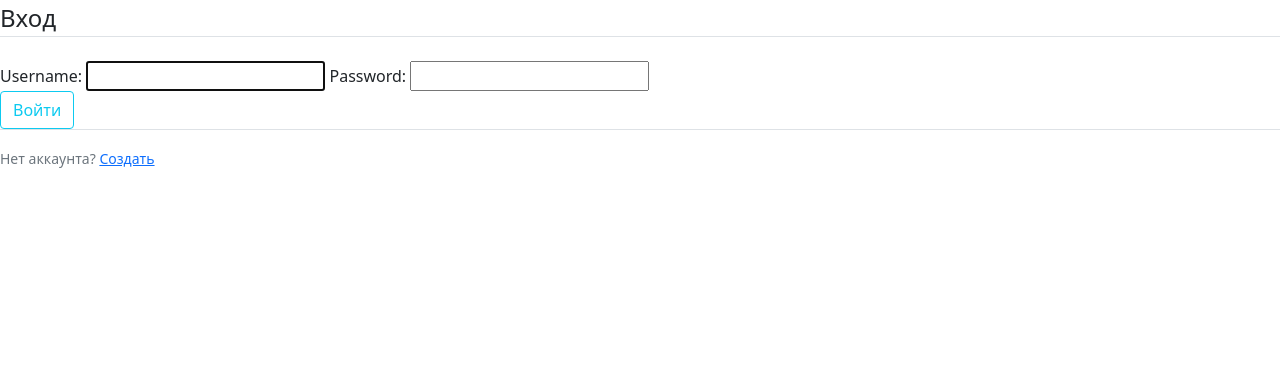
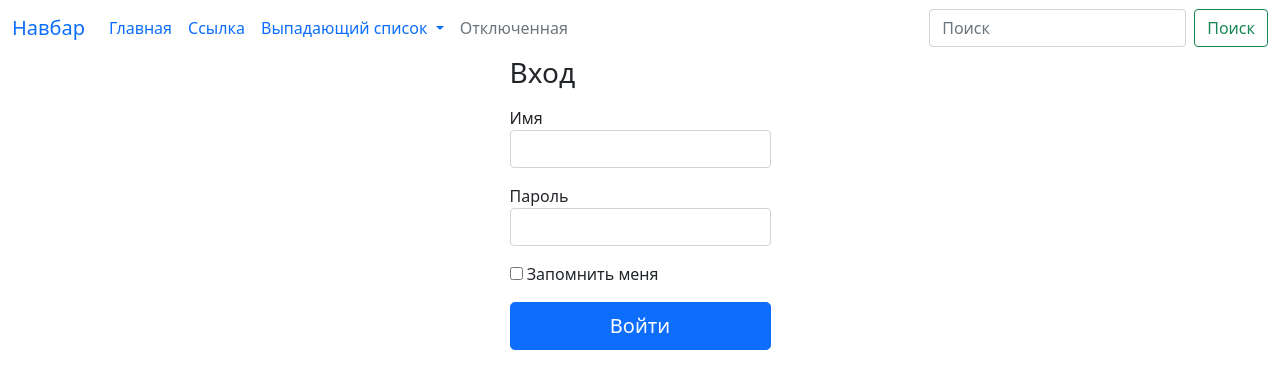
Before and after one commit to pwnd27/videoblog_django, a Django app: page /users/login/ in a window 1280 px wide. Shown: the top 389 px of the page. Run offline with Django 4.2, Linux system fonts and the light colour scheme.

Commit message:
override forms

```diff
--- a/videoblog/templates/base.html
+++ b/videoblog/templates/base.html
@@ -8,6 +8,44 @@
     <title>{% block title %}Hello, world!{% endblock %}</title>
   </head>
   <body>
+    <header>
+      <nav class="navbar navbar-expand-lg bg-body-tertiary">
+        <div class="container-fluid">
+          <a class="navbar-brand" href="#">Навбар</a>
+          <button class="navbar-toggler" type="button" data-bs-toggle="collapse" data-bs-target="#navbarSupportedContent" aria-controls="navbarSupportedContent" aria-expanded="false" aria-label="Переключатель навигации">
+            <span class="navbar-toggler-icon"></span>
+          </button>
+          <div class="collapse navbar-collapse" id="navbarSupportedContent">
+            <ul class="navbar-nav me-auto mb-2 mb-lg-0">
+              <li class="nav-item">
+                <a class="nav-link active" aria-current="page" href="#">Главная</a>
+              </li>
+              <li class="nav-item">
+                <a class="nav-link" href="#">Ссылка</a>
+              </li>
+              <li class="nav-item dropdown">
+                <a class="nav-link dropdown-toggle" href="#" role="button" data-bs-toggle="dropdown" aria-expanded="false">
+                  Выпадающий список
+                </a>
+                <ul class="dropdown-menu">
+                  <li><a class="dropdown-item" href="#">Действие</a></li>
+                  <li><a class="dropdown-item" href="#">Другое действие</a></li>
+                  <li><hr class="dropdown-divider"></li>
+                  <li><a class="dropdown-item" href="#">Что-то еще здесь</a></li>
+                </ul>
+              </li>
+              <li class="nav-item">
+                <a class="nav-link disabled">Отключенная</a>
+              </li>
+            </ul>
+            <form class="d-flex" role="search">
+              <input class="form-control me-2" type="search" placeholder="Поиск" aria-label="Поиск">
+              <button class="btn btn-outline-success" type="submit">Поиск</button>
+            </form>
+          </div>
+        </div>
+      </nav>
+    </header>
     {% block content %} {% endblock %}
     <script src="https://cdn.jsdelivr.net/npm/bootstrap@5.0.2/dist/js/bootstrap.bundle.min.js" integrity="sha384-MrcW6ZMFYlzcLA8Nl+NtUVF0sA7MsXsP1UyJoMp4YLEuNSfAP+JcXn/tWtIaxVXM" crossorigin="anonymous"></script>
   </body>
--- a/videoblog/users/forms.py
+++ b/videoblog/users/forms.py
@@ -1,5 +1,5 @@
 from django import forms
-from django.contrib.auth.forms import UserCreationForm
+from django.contrib.auth.forms import UserCreationForm, AuthenticationForm
 from django.contrib.auth.models import User
 from django.utils.translation import gettext_lazy
 
@@ -26,3 +26,12 @@ class UserRegisterForm(UserCreationForm):
             'username': gettext_lazy('Имя'),
             'email': gettext_lazy('Почта')
         }
+
+
+class UserAuthenticationForm(AuthenticationForm):
+    username = forms.CharField(widget = forms.TextInput(
+        attrs={'class':'form-control', 'name':'password'}),
+        label="Имя")
+    password = forms.CharField(widget = forms.TextInput(
+        attrs={'class':'form-control','type':'password', 'name':'password'}),
+        label="Пароль")
--- a/videoblog/users/templates/users/login.html
+++ b/videoblog/users/templates/users/login.html
@@ -1,8 +1,7 @@
 {% extends 'base.html' %}
 
-{% block content %}
-<form method="POST">
-    {% csrf_token %}
+<!-- <form method="POST">
+
     <fieldset class="form-group">
         <legend class="border-bottom mb-4">Вход</legend>
         {{ form }}
@@ -14,5 +13,34 @@
 </form>
 <div class="border-top pt-3">
     <small class="text-muted">Нет аккаунта? <a href="{% url 'register' %}">Создать</a></small>
+</div> -->
+
+
+
+
+{% block content %}
+<div class="container">
+    <div class="row justify-content-md-center">
+    <div class="col-3">
+    <form  method="post">
+        {% csrf_token %}
+      <h1 class="h3 mb-3 fw-normal">Вход</h1>
+      <div class="mb-3">
+        {{ form.username.label }}
+        {{ form.username }}
+        </div>
+        <div class="mb-3">
+        {{ form.password.label }}
+        {{ form.password }}
+        </div>
+      <div class="checkbox mb-3">
+        <label>
+          <input type="checkbox" value="remember-me"> Запомнить меня
+        </label>
+      </div>
+      <button class="w-100 btn btn-lg btn-primary" type="submit">Войти</button>
+    </form>
+    </div>
+    </div>
 </div>
 {% endblock %}
--- a/videoblog/users/templates/users/register.html
+++ b/videoblog/users/templates/users/register.html
@@ -8,6 +8,7 @@
     <div class="col-3">
         <form method="post" class="form-group">
             {% csrf_token %}
+            <h1 class="h3 mb-3 fw-normal">Регистрация</h1>
             {% for field in form %}
             <div class="mb-3">
                 <div class="form-field">
--- a/videoblog/users/urls.py
+++ b/videoblog/users/urls.py
@@ -1,10 +1,10 @@
 from django.urls import path
 from django.contrib.auth.views import LoginView, LogoutView
-from users.views import UserFormView
+from users.views import UserRegisterView, UserLoginView
 
 
 urlpatterns = [
-    path('register/', UserFormView.as_view(), name='register'),
-    path('login/', LoginView.as_view(template_name='users/login.html'), name='login'),
+    path('register/', UserRegisterView.as_view(), name='register'),
+    path('login/', UserLoginView.as_view(), name='login'),
     path('logout/', LogoutView.as_view(template_name='users/logout.html'), name='logout'),
 ]
--- a/videoblog/users/views.py
+++ b/videoblog/users/views.py
@@ -1,9 +1,10 @@
 from django.views.generic.edit import FormView
-from users.forms import UserRegisterForm
+from django.contrib.auth.views import LoginView
+from users.forms import UserRegisterForm, UserAuthenticationForm
 from django.urls import reverse_lazy
 
 
-class UserFormView(FormView):
+class UserRegisterView(FormView):
     form_class = UserRegisterForm
     template_name = 'users/register.html'
     success_url = reverse_lazy('login')
@@ -11,3 +12,8 @@ class UserFormView(FormView):
     def form_valid(self, form):
         form.save()
         return super().form_valid(form)
+
+
+class UserLoginView(LoginView):
+    form_class = UserAuthenticationForm
+    template_name = 'users/login.html'
--- a/videoblog/videoblog/settings.py
+++ b/videoblog/videoblog/settings.py
@@ -127,3 +127,6 @@ DEFAULT_AUTO_FIELD = 'django.db.models.BigAutoField'
 
 MEDIA_ROOT = f'{BASE_DIR}/../media'
 MEDIA_URL = '/media/'
+
+LOGIN_REDIRECT_URL = 'list'
+LOGIN_URL = '/users/login/'
```
Also changed, not shown: videoblog/db.sqlite3.
